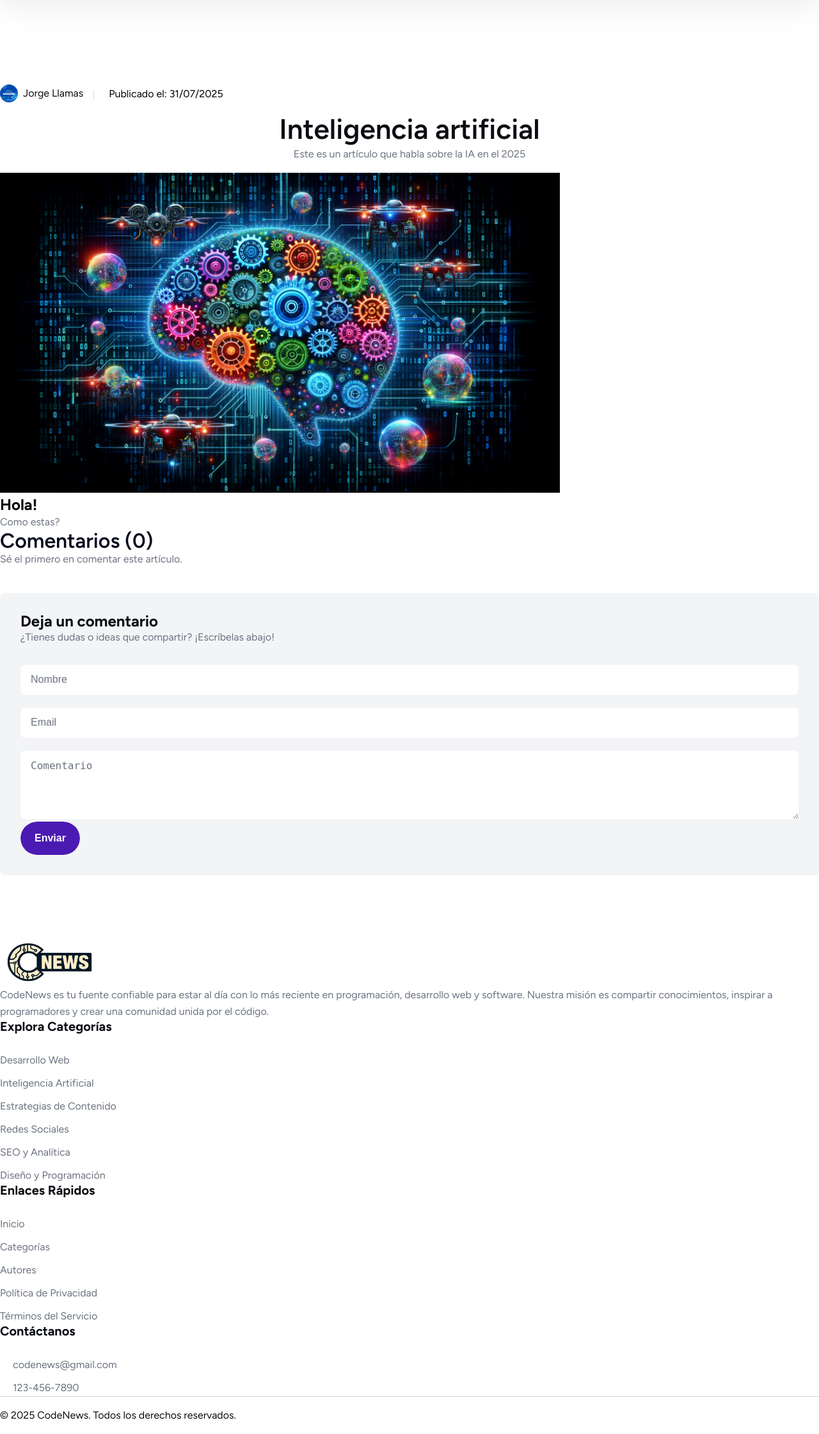
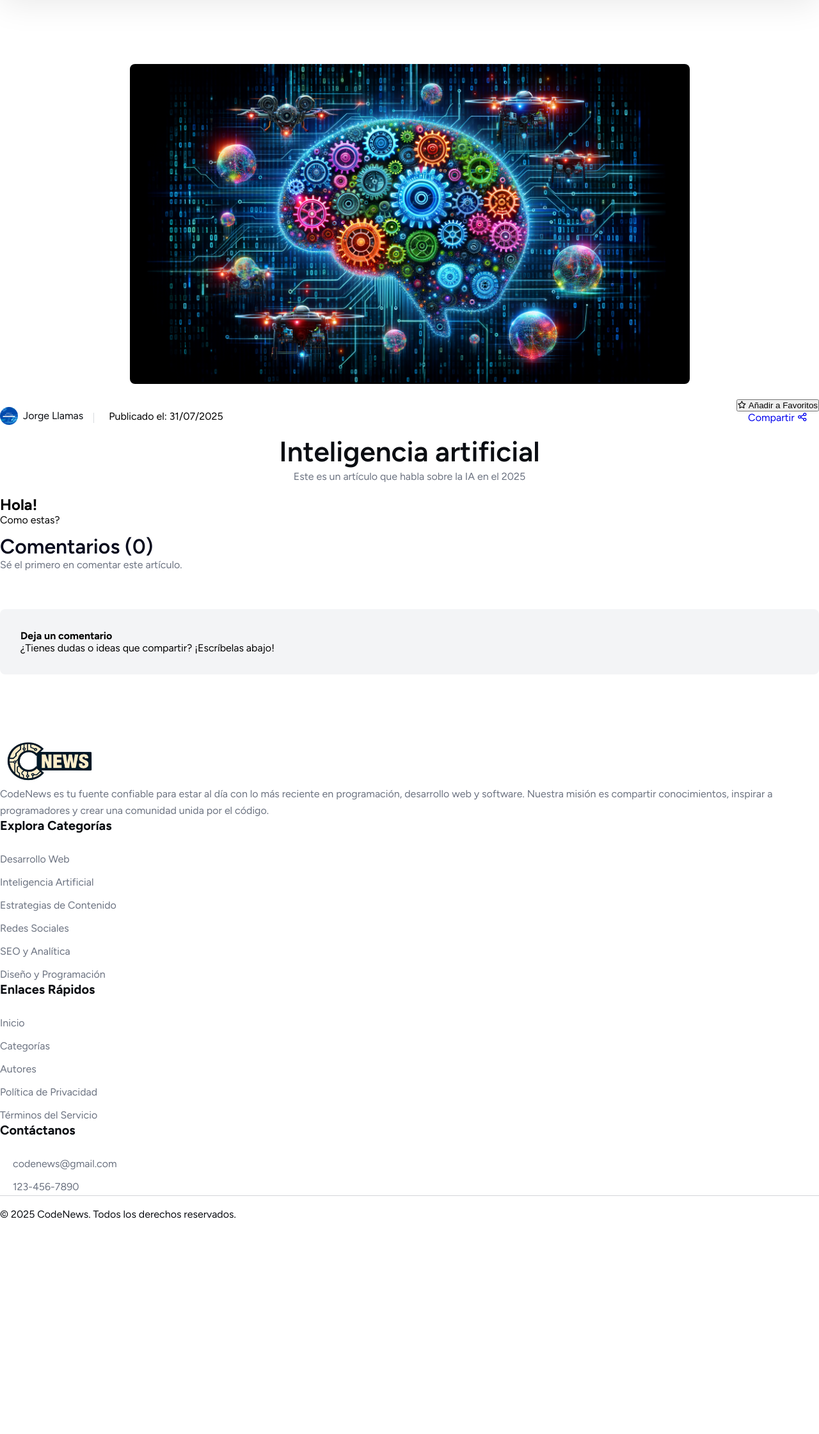
Before and after one commit to JorgeGlzLlamas/CodeNews, a Django app: page /articulo/inteligencia-artificial/ in a window 1280 px wide. Shown: the part 230-2471 px from the top of the page at 64% size. After the commit the page ends 2134 px from the top, so only its background shows below. Run offline with Django 5.2, Linux system fonts and the light colour scheme; data comes from the database, SQL or seed files in the repository; data that the repository does not hold is empty; some libraries are stand-ins or nearby versions.

Commit message:
Update article detail

```diff
--- a/apps/articles/templates/articles/article_detail.html
+++ b/apps/articles/templates/articles/article_detail.html
@@ -1,98 +1,138 @@
 {% extends 'base.html' %}
+{% load static %}
+{% block title %} {{ article.title }} {% endblock %}
+
 {% block content %}
-  <div class="blog-details1-all sp">
-    <div class="container">
-      <div class="row">
-        <div class="col-lg-12">
-          <div class="row align-items-center">
-            <div class="col-lg-8 m-auto">
-              <div class="blog-page3-single-box text-center">
-                <div class="heading1">
-                  <div class="social-area">
-                    <div class="author-area">
-                      <div class="author">
-                        <div class="author-tumb">
-                          <img src="{{ article.user.avatar_image.url }}" alt="{{ article.user.username }}" />
-                        </div>
-                        <span class="author-text"> {{ article.user.first_name }} {{ article.user.last_name }}</span>
-                      </div>
-                      <div class="date">
-                        <span>Publicado el: {{ article.published_at|date:'d/m/Y' }}</span>
-                      </div>
-                    </div>
+<div class="blog-details1-all sp">
+  <div class="container">
+    <div class="row">
+      <div class="col-lg-8 m-auto">
+        <!-- Este es ahora el único contenedor principal dentro de la columna -->
+        <div class="blog-page3-single-box">
+
+          <!-- 1. Imagen Principal (ahora dentro del contenedor principal y al inicio) -->
+          <div class="_relative mt-20 text-center">
+            {% if article.thumbnail_image %}
+              <img
+                src="{{ article.thumbnail_image.url }}"
+                class="card-img-top"
+                style="height: 500px; object-fit: cover; border-radius: 8px;"
+                alt="{{ article.title }}"
+              />
+            {% endif %}
+          </div>
+
+          <!-- 2. Encabezado del Artículo (título, autor, etc.) -->
+          <div class="heading1 text-center m-0 p-5 pb-0 pt-0">
+            <div class="social-area pt-2">
+              <div class="author-area">
+                <div class="author">
+                  <div class="author-tumb">
+                    <img src="{{ article.user.avatar_image.url }}" alt="{{ article.user.username }}" />
                   </div>
-                  <h2>{{ article.title }}</h2>
-                  <p class="mt-16">{{ article.description}}</p>
+                  <span class="author-text"> {{ article.user.first_name }} {{ article.user.last_name }}</span>
+                </div>
+                <div class="date">
+                  <span>Publicado el: {{ article.published_at|date:'d/m/Y' }}</span>
                 </div>
               </div>
-            </div>
-            <div class="col-lg-8 m-auto">
-              <div class="_relative mt-20">
-                {% if article.thumbnail_image %}
-                    <img
-                    src="{{ article.thumbnail_image.url }}"
-                    class="card-img-top"
-                    style="height: 500px; object-fit: cover"
-                    alt="{{ article.title }}"
-                    />
-                {% endif %}
+              <div class="d-flex align-items-center ms-auto">
+                <form action="{% url 'articles:article_favorite_toggle' article.slug %}" method="post" class="d-inline">
+                    {% csrf_token %}
+                  <button type="submit" class="btn btn-warning btn-sm">
+                      {% if article.is_favorited %}
+                          <i class="ti ti-star-filled me-1"></i> Quitar de Favoritos
+                      {% else %}
+                          <i class="ti ti-star me-1"></i> Añadir a Favoritos
+                      {% endif %}
+                  </button>
+                </form>
+                <a href="#" class="btn btn-red btn-sm ms-2" title="Compartir">
+                    Compartir
+                  <i class="ti ti-share ms-1"></i>
+                </a>
               </div>
             </div>
+            <h2 class="mt-3">{{ article.title }}</h2>
+            <p class="m-0">{{ article.description}}</p>
           </div>
-        </div>
-      </div>
 
-      <div class="row">
-        <div class="col-lg-8 m-auto">
-          <div class="details content-area">
+          <!-- 3. Contenido Principal, Comentarios y Formulario (antes en un div separado, ahora dentro) -->
+          <div class="details content-area p-5">
             {% for section in sections %}
             <article class="mt-30">
-                <div class="heading1">
-                {{ section|safe }}
-                </div>
+              <!-- El contenido del artículo ya no necesita la clase "heading1" para mantener un estilo de párrafo normal -->
+              {{ section|safe }}
             </article>
             {% endfor %}
 
             <div class="comments-area">
               <div class="heading1 mt-40">
-                <h3>Comentarios (0)</h3>
+                <h3 id="comentarios">Comentarios ({{ comentarios.count }})</h3>
+                {% if not comentarios %}
                 <p class="mt-10">Sé el primero en comentar este artículo.</p>
+                {% endif %}
               </div>
             </div>
+            {% include 'partials/messages.html' %}
 
-            <!-- Formulario de contacto, puedes adaptarlo o quitarlo -->
-            <div class="details-contact-area">
-              <div class="heading1">
-                <h5>Deja un comentario</h5>
-                <p class="mt-10">¿Tienes dudas o ideas que compartir? ¡Escríbelas abajo!</p>
+            <div class="details-contact-area m-0 p-3">
+              <div>
+                <strong>Deja un comentario</strong>
+                <p class="mt-10 mb-1">¿Tienes dudas o ideas que compartir? ¡Escríbelas abajo!</p>
               </div>
 
-              <form action="#">
-                <div class="row">
-                  <div class="col-md-6">
-                    <div class="single-input">
-                      <input type="text" placeholder="Nombre" />
+              {% if request.user.is_authenticated %}
+                  {% include 'comments/comment_form.html' with form=comment_form %}
+              {% endif %}
+            </div>
+            {% if comentarios %}
+              {% for comment in comentarios %}
+                <div class="details-contact-area m-0 mt-2 p-3">
+                  <div class="row align-items-center py-2">
+                    <!-- Columna Izquierda: Avatar y Texto del Comentario -->
+                    <div class="col-12 col-md-8 col-lg-9">
+                      <div class="d-flex align-items-start">
+                        <!-- Contenedor del Avatar (flex-shrink-0 evita que se encoja) -->
+                        <div class="flex-shrink-0">
+                          <img src="{{ comment.user.avatar_image.url }}"
+                              alt="{{ comment.user.username }}"
+                              class="avatar rounded-circle">  {# La clase 'avatar' debería ser suficiente para el tamaño #}
+                        </div>
+
+                        <!-- Contenedor del Texto (flex-grow-1 hace que ocupe el espacio sobrante) -->
+                        <div class="flex-grow-1 ms-3">
+                          <strong>{{ comment.user.username }}</strong>
+                          <div class="text-muted">{{ comment.content }}</div>
+                        </div>
+                      </div>
                     </div>
-                  </div>
-                  <div class="col-md-6">
-                    <div class="single-input">
-                      <input type="email" placeholder="Email" />
-                    </div>
-                  </div>
-                  <div class="col-md-12">
-                    <div class="single-input">
-                      <textarea rows="5" placeholder="Comentario"></textarea>
-                    </div>
-                    <div class="button mt-30">
-                      <button class="theme-btn1" type="button" onclick="mostrarMensaje()">Enviar</button>
+
+                    <!-- Columna Derecha: Botón de "Me Gusta" y Contador -->
+                    <div class="col-12 col-md-4 col-lg-3 mt-2 mt-md-0 text-md-end">
+                      <form action="{% url 'comments:comment_like_toggle' comment.id %}" method="post" class="d-inline-block">
+                          {% csrf_token %}
+                          <button type="submit" class="btn btn-red btn-sm mb-1 w-100">
+                              {% if comment.user_has_liked %}
+                                  <i class="ti ti-thumb-up-filled me-1"></i>Quitar me gusta
+                              {% else %}
+                                  <i class="ti ti-thumb-up me-1"></i>Me gusta
+                              {% endif %}
+                          </button>
+                      </form>
+                      <div class="text-muted small">
+                        Likes: <strong>{{ comment.likes_comentarios.count }}</strong>
+                      </div>
                     </div>
                   </div>
                 </div>
-              </form>
-            </div>
+              {% endfor %}
+            {% endif %}
           </div>
-        </div>
+        </div> <!-- Fin de .blog-page3-single-box -->
       </div>
     </div>
   </div>
+</div>
+
 {% endblock %}
```
